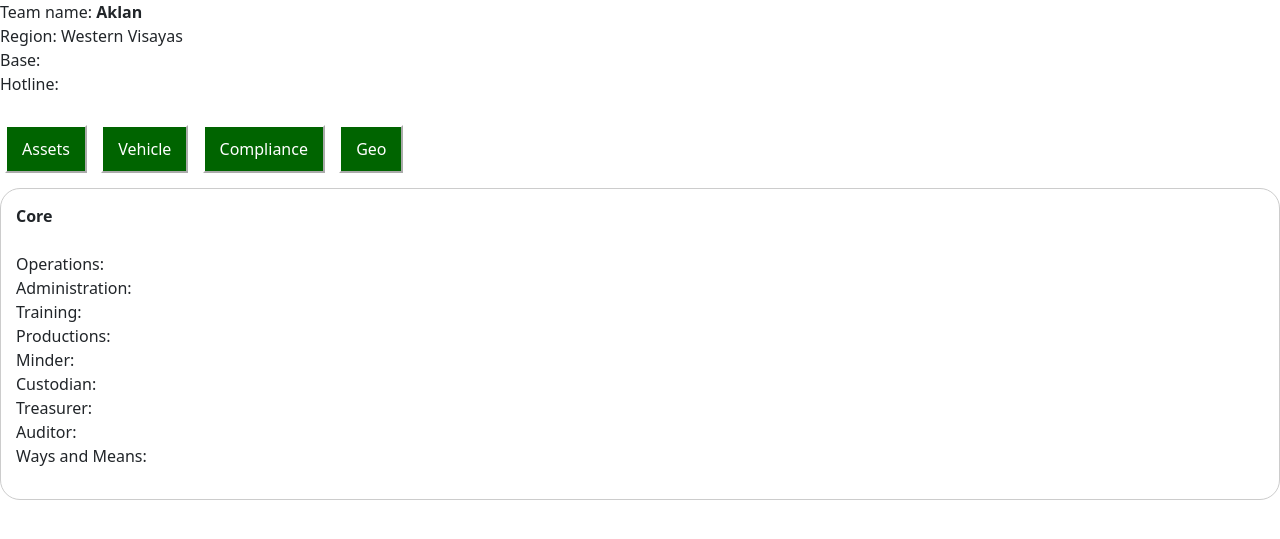
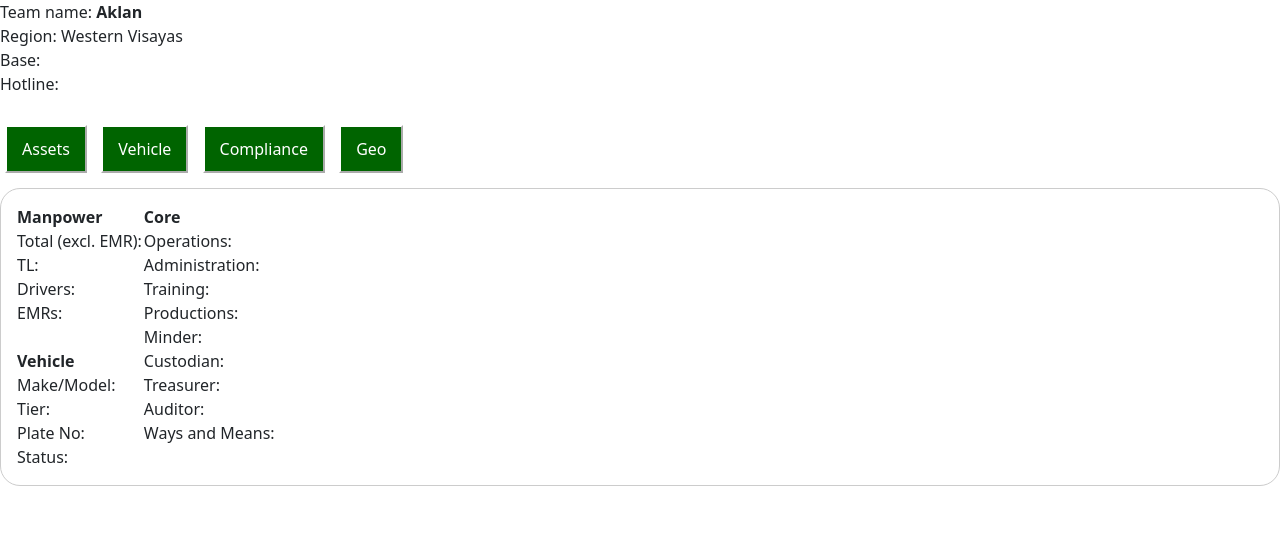
Before and after one commit to untvnar/crud, a Flask app: template templates/aklan.html in a window 1280 px wide, after a click on "Assets". Shown: the top 539 px of the page. Run offline with Flask 3, Linux system fonts and the light colour scheme; the template is opened without the code that fills it, so the values that code supplies are empty.

Commit message:
reupload

```diff
--- a/templates/aklan.html
+++ b/templates/aklan.html
@@ -47,7 +47,22 @@
 </div>
 
 <div id="assets" class="content">
-<b>Core</b><br><br>
+
+<table><tr>
+    <td style="vertical-align: top;">
+    <b>Manpower</b><br>
+        Total (excl. EMR): <br>
+        TL:  <br>
+        Drivers:  <br>
+        EMRs: <br><br>
+    <b>Vehicle</b><br>
+        Make/Model:  <br>
+        Tier:  <br>
+        Plate No:  <br>
+        Status:  <br>
+    </td>
+    <td style="vertical-align: top;">
+    <b>Core</b><br>
     <p>Operations: <br>
         Administration: <br>
         Training: <br>
@@ -58,6 +73,9 @@
         Auditor: <br>
         Ways and Means: <br>
     </p>
+    </td></tr>
+
+</table>
 </div>
 
 <script>
```
